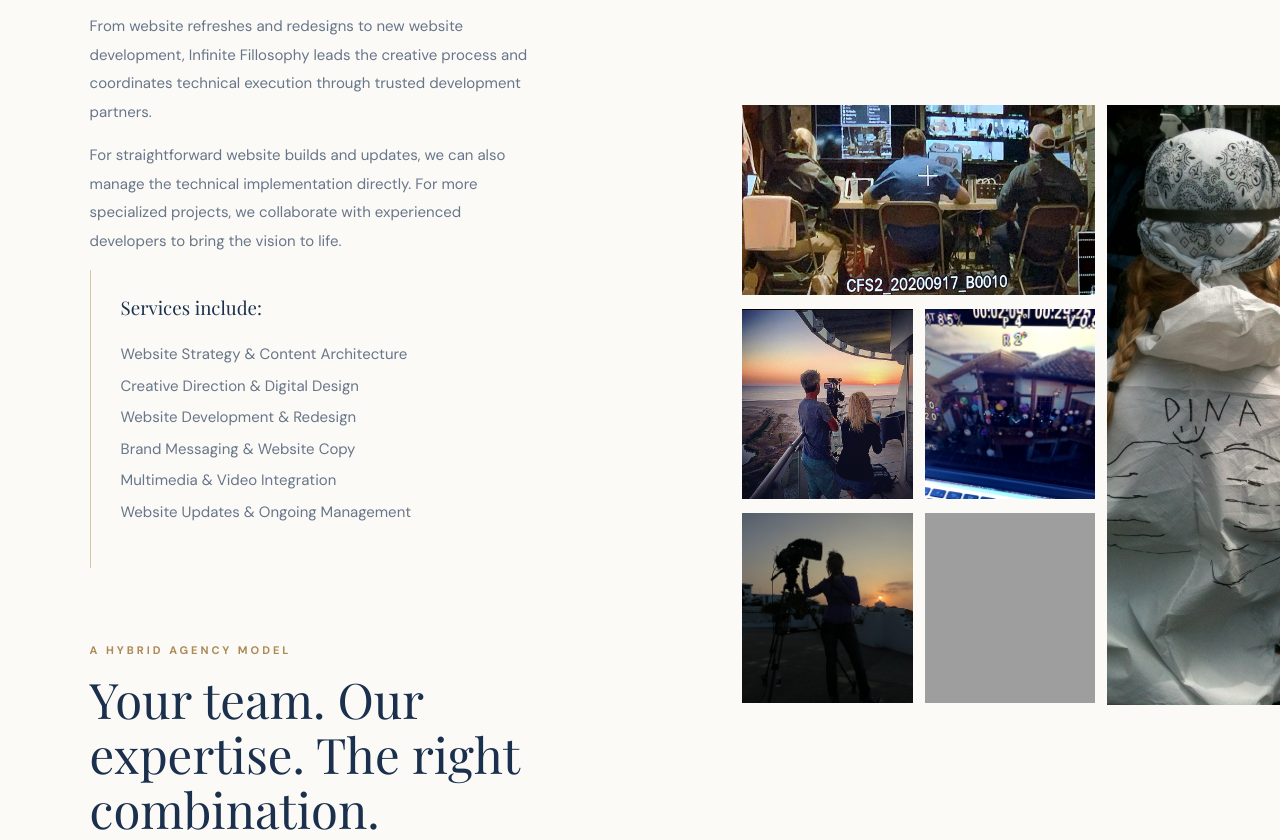
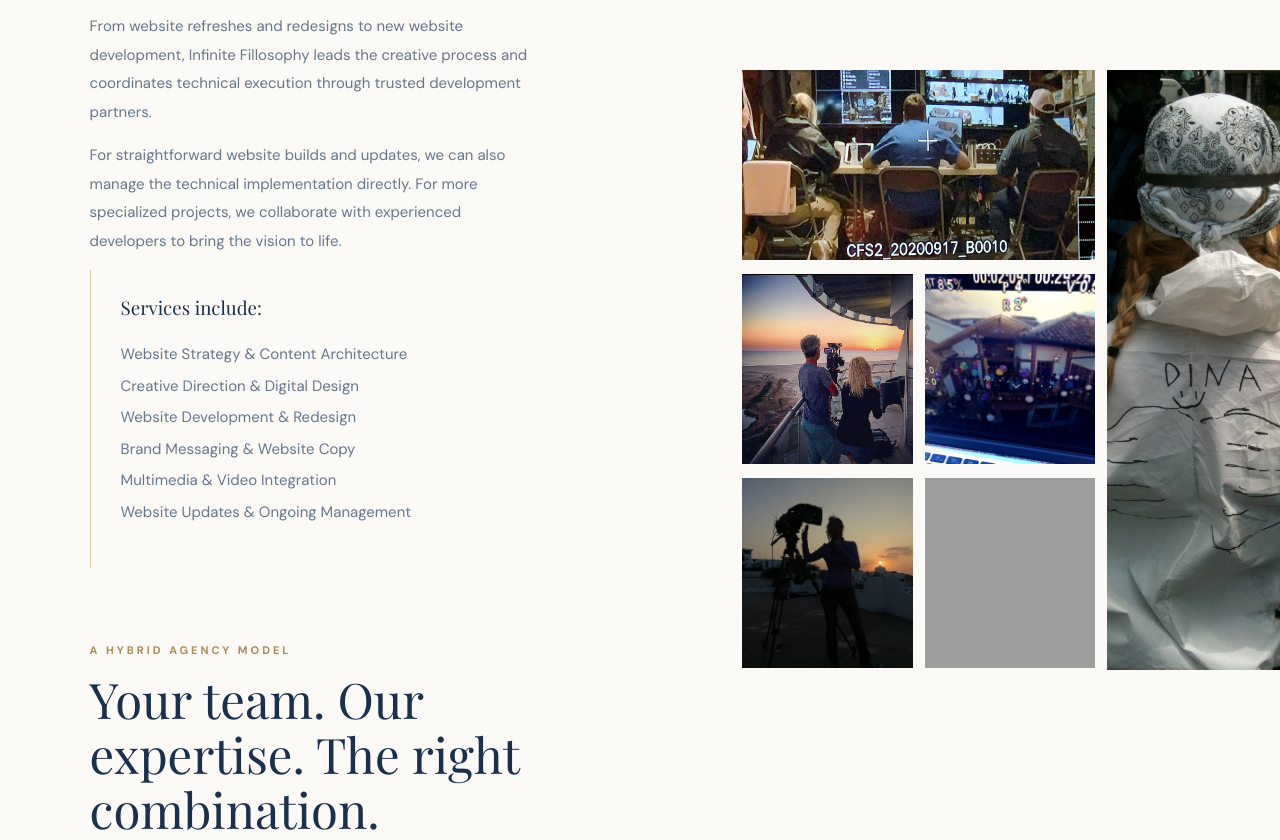
Before and after one commit to ddemartini-web/infinite-fillosophy, a plain HTML site: page index.html in a window 1280 px wide. Shown: the part 2969-3809 px from the top of the page. Drawn offline with nearby package versions, Linux system fonts and the light colour scheme; grey boxes are pictures that could not be loaded; a web font is replaced by a local one.

Commit message:
raise production gallery for improved visual balance.
Adjusted the transform property for better alignment in the shared gallery on larger screens.

```diff
--- a/index.html
+++ b/index.html
@@ -105,7 +105,7 @@
 @media (min-width: 761px) {
   .shared-gallery-right {
     align-self: center;
-   transform: translate(129px, -20px);
+    transform: translate(129px, -55px);
   }
 }
 </style></head><body><header><a class="brand" href="index.html"><img src="assets/brand-logo.png" alt="Infinite Fillosophy logo"></a><nav><a href="index.html#fillosophy">The Fillosophy</a><a href="index.html#pillars">The Three Pillars</a><a href="original-format-development.html">Original Formats</a><a href="index.html#model">How We Work</a><a href="index.html#pricing">Pricing</a><a href="index.html#founder">Founder</a><a href="index.html#contact">Contact</a></nav></header>
```
